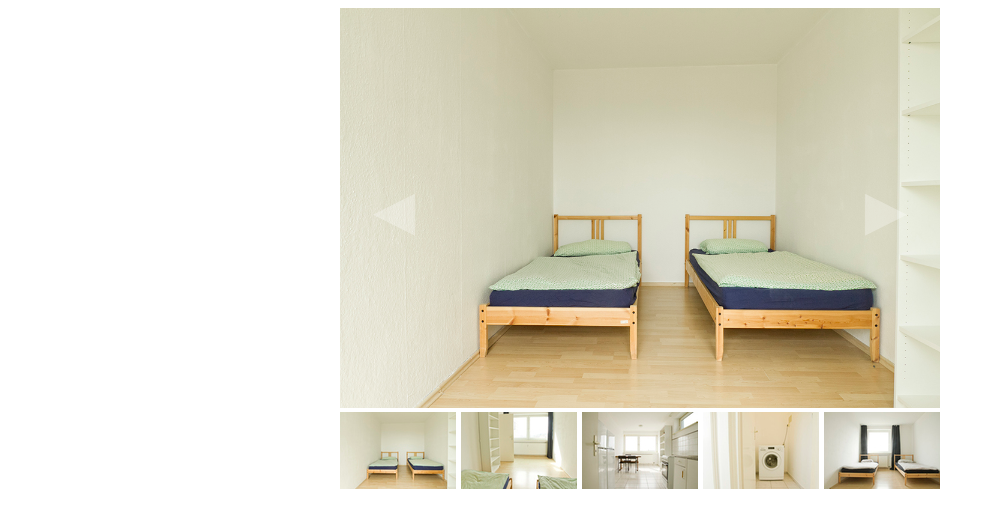
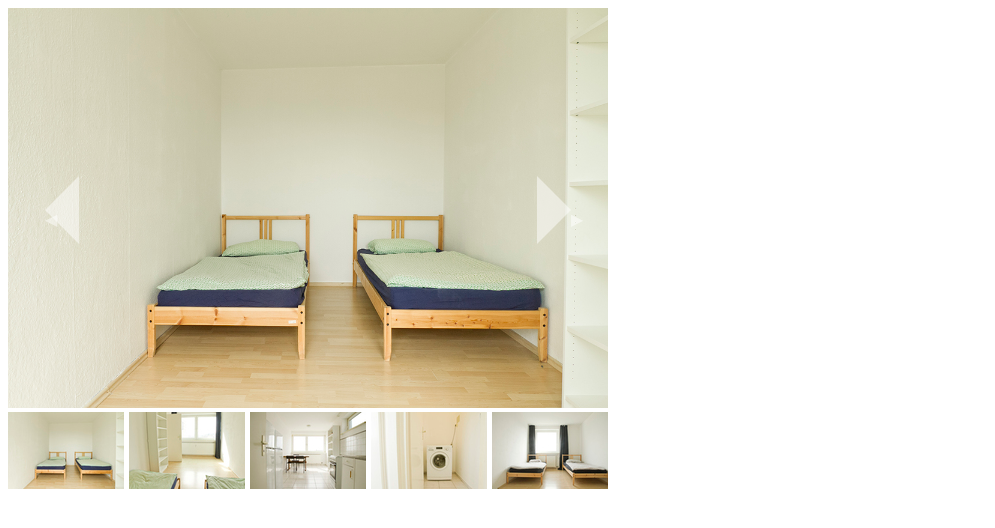
Before and after one commit to aaamendes/Albery, a plain HTML site: page index.html in a window 1280 px wide. Shown: the whole page, without its empty margins (0-995 px from the left). Drawn offline with nearby package versions, Linux system fonts and the light colour scheme.

Commit message:
Fixed for microsoft edge bug unicode character

```diff
--- a/css/albery.css
+++ b/css/albery.css
@@ -1,7 +1,9 @@
 .albery-container, .pagination-container {
 	position: relative;
-	margin-left: auto;
-	margin-right: auto;
+	/* center it */
+
+	/*margin-left: auto;
+	margin-right: auto;*/
 	width: 400px;
 	overflow: hidden;
 }
@@ -15,7 +17,7 @@
 	position: relative;
 	float: left;
 	width: 400px;
-	cursor: zoom-in;
+	/*cursor: zoom-in;*/
 }
 .albery-item img {
 	width: 100%;
@@ -31,13 +33,23 @@
 	justify-content: center;
 }
 .move-left a, .move-right a {
+	display: block;
 	text-decoration: none;
-	color: rgba(255,255,255,0.3);
-	font-size: 55px;
+	color: rgba(255,255,255,0.5);
 	transition: all .5s;
+	border-top: 34px solid transparent;
+	border-bottom: 34px solid transparent;
+	width: 0;
+	height: 0;
 }
 .move-left a:hover, .move-right a:hover {
 	color: rgba(255,255,255,0.9);
+}
+.move-left a {
+	border-right: 34px solid rgba(255,255,255,0.5);
+}
+.move-right a {
+	border-left: 34px solid rgba(255,255,255,0.5);
 }
 
 .move-left {
```
